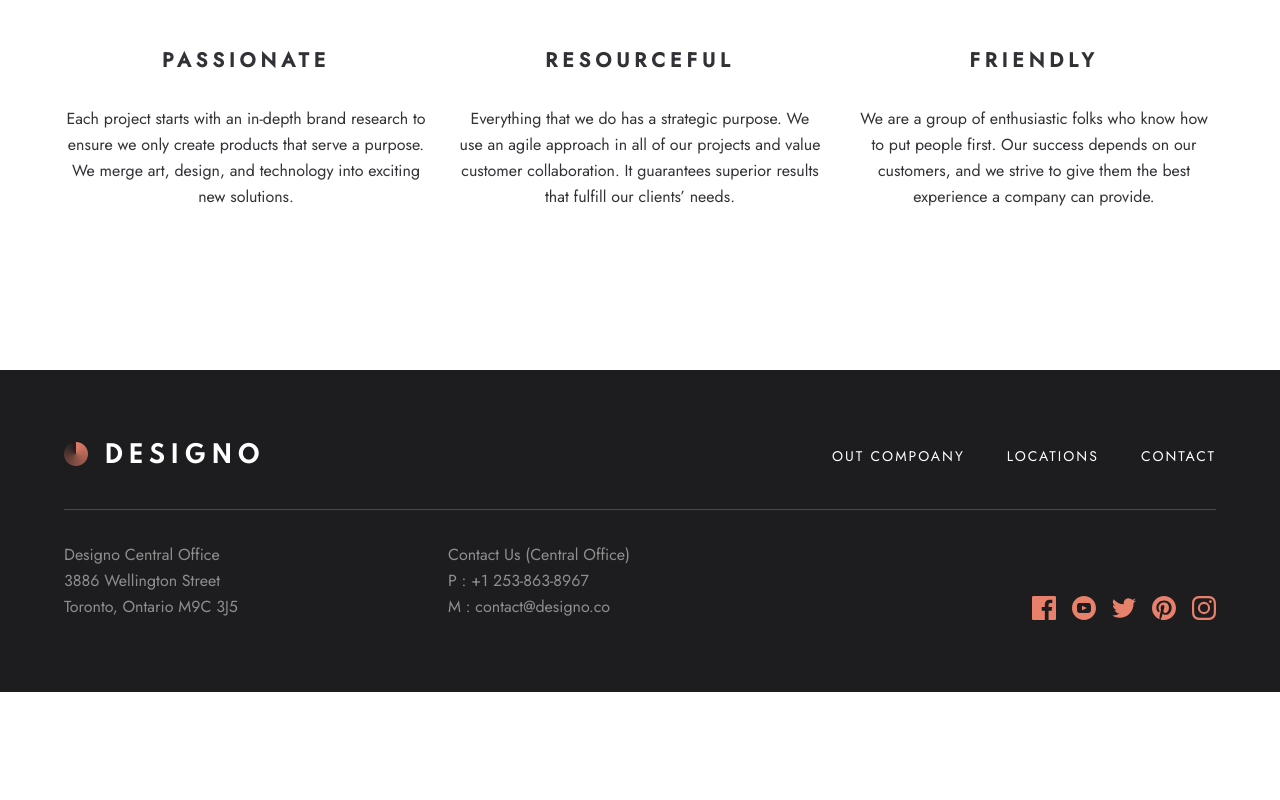
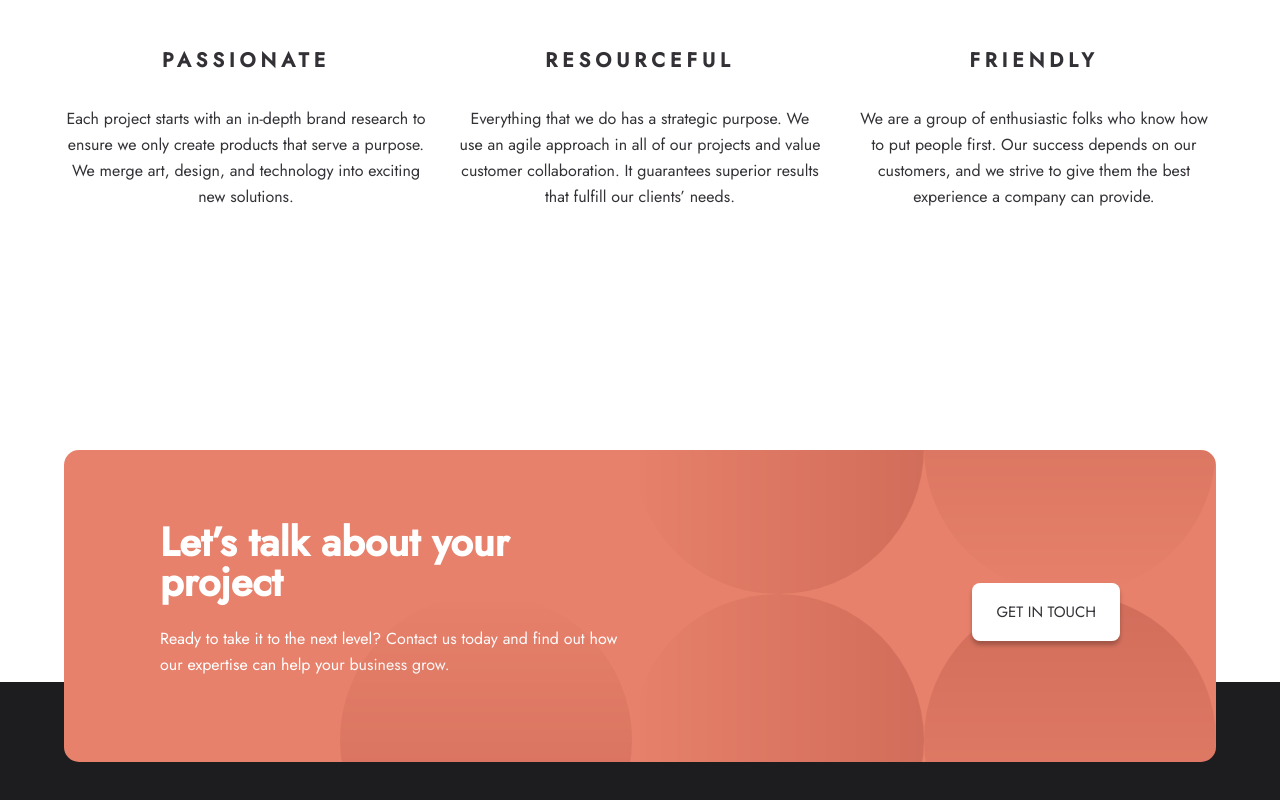
Before and after one commit to DeveloperMajd/designo, a Next.js app: page / in a window 1280 px wide. Shown: the part 1998-2798 px from the top of the page. Before the commit the page ends 2690 px from the top, so only its background shows below. Built offline with nearby package versions, Linux system fonts and the light colour scheme.

Commit message:
create contactshowcase component

```diff
--- /dev/null
+++ b/src/app/components/ContactShowcase.tsx
@@ -0,0 +1,25 @@
+import BgImage from "../assets/shared/desktop/bg-pattern-call-to-action.svg";
+
+export const ContactShowcase = () => {
+  return (
+    <section className="contact-showcase">
+      <div className="container">
+        <div className="bg-wrapper">
+          <BgImage />
+        </div>
+        <div className="columns is-multiline is-centered content-wrapper">
+          <div className="column is-12-mobile is-10-tablet is-6-desktop content">
+            <div className="title h4">Let’s talk about your project</div>
+            <p className="text">
+              Ready to take it to the next level? Contact us today and find out
+              how our expertise can help your business grow.
+            </p>
+          </div>
+          <div className="column is-12-mobile  is-10-tablet is-6-desktop btn-wrapper">
+            <div className="btn onDark">get in touch</div>
+          </div>
+        </div>
+      </div>
+    </section>
+  );
+};
--- a/src/app/components/Footer.tsx
+++ b/src/app/components/Footer.tsx
@@ -7,7 +7,7 @@ export const Footer = () => {
   return (
     <footer className="footer">
       <section>
-        <div className="container">
+        <div className="container has-box">
           <div className="columns is-multiline">
             <div className="column nav-col is-12 is-flex">
               <div className="logo">
--- a/src/app/components/Navbar.tsx
+++ b/src/app/components/Navbar.tsx
@@ -2,7 +2,7 @@
 
 import Image from "next/image";
 import Logo from "../assets/shared/desktop/logo-dark.png";
-import { useState } from "react";
+import { useEffect, useState } from "react";
 import Hamburger from "hamburger-react";
 import { motion } from "framer-motion";
 import Link from "next/link";
@@ -28,14 +28,31 @@ export const Navbar = () => {
       },
     },
   };
+  useEffect(() => {
+    const html = document.documentElement;
+
+    if (isOpen) {
+      // Save the original overflow value
+      const originalOverflow = html.style.overflow;
+
+      // Set overflow to hidden
+      html.style.overflow = "hidden";
+
+      // Cleanup function to reset overflow back to the original value
+      return () => {
+        html.style.overflow = originalOverflow;
+      };
+    }
+  }, [isOpen]);
+
   return (
-    <section className="navbar">
+    <div className="navbar">
       <div className="container is-flex">
         <div className="logo">
           <Image src={Logo} alt="logo" />
         </div>
         <div className="hamburger-wrapper is-hidden-tablet">
-          <Hamburger toggled={isOpen} toggle={setIsOpen} />
+          <Hamburger toggled={isOpen} toggle={setIsOpen} size={24} />
         </div>
         <div className="nav-items-wrapper is-hidden-mobile">
           <div className="nav-items">
@@ -64,6 +81,6 @@ export const Navbar = () => {
         </div>
         <div className="overlay" onClick={() => setIsOpen(false)}></div>
       </motion.div>
-    </section>
+    </div>
   );
 };
--- a/src/app/page.tsx
+++ b/src/app/page.tsx
@@ -1,3 +1,4 @@
+import { ContactShowcase } from "./components/ContactShowcase";
 import { ContentShowcase } from "./components/ContentShowcase";
 import { Footer } from "./components/Footer";
 import { InfoHighlights } from "./components/InfoHighlights";
@@ -11,6 +12,7 @@ export default function Home() {
       <ContentShowcase />
       <ProjectsGrid data="Three-grid" />
       <InfoHighlights />
+      <ContactShowcase />
       <Footer />
     </main>
   );
--- a/src/app/style.scss
+++ b/src/app/style.scss
@@ -7,3 +7,4 @@
 @import "./styles/contentShowCase";
 @import "./styles//projectsGrid";
 @import "./styles/infoHightlights";
+@import "./styles//contactShowCase";
--- /dev/null
+++ b/src/app/styles/_contactShowCase.scss
@@ -0,0 +1,66 @@
+.contact-showcase {
+  position: relative;
+  margin-bottom: 0;
+  transform: translateY(13rem);
+
+  * {
+    &::selection {
+      color: $white;
+      background-color: rgba($color: $cinnamon, $alpha: 0.5);
+    }
+  }
+  @include tablet {
+    transform: translateY(7rem);
+  }
+
+  @include desktop {
+    transform: translateY(5rem);
+  }
+
+  .bg-wrapper {
+    position: absolute;
+    top: 0;
+    right: 0;
+    transform: translateY(-25%);
+  }
+
+  .container {
+    background-color: $peach;
+    padding: 4rem 1.5rem;
+    border-radius: 0.9375rem;
+    @include tablet {
+      padding: 3.5rem;
+    }
+
+    @include desktop {
+      padding: 4.5rem 6rem;
+    }
+  }
+
+  .content-wrapper {
+    display: flex;
+    text-align: center;
+    color: $white;
+
+    .title {
+      color: $white;
+    }
+    @include tablet {
+      align-items: center;
+      justify-self: centers;
+    }
+    @include desktop {
+      justify-content: space-between;
+      align-items: center;
+      text-align: start;
+    }
+  }
+  .btn-wrapper {
+    display: flex;
+    justify-content: center;
+    z-index: 1;
+    @include desktop {
+      justify-content: flex-end;
+    }
+  }
+}
--- a/src/app/styles/_main.scss
+++ b/src/app/styles/_main.scss
@@ -99,7 +99,17 @@ h3,
   letter-spacing: 0.3125rem;
   color: $dark-grey;
 }
+h4,
+.h4 {
+  font-family: $jost-medium;
+  font-size: 2rem;
+  line-height: 2.25rem;
 
+  @include tablet {
+    font-size: 2.5rem;
+    line-height: 2.5rem;
+  }
+}
 .btn {
   border-radius: 8px;
   font-size: 0.938rem;
@@ -178,3 +188,9 @@ h3,
     margin-left: 0.5rem;
   }
 }
+
+.column,
+.columns {
+  padding: 0;
+  margin: 0;
+}
--- a/src/app/styles/_navbar.scss
+++ b/src/app/styles/_navbar.scss
@@ -1,27 +1,45 @@
 .navbar {
   position: relative;
-  margin-block: 4rem;
+  background-color: $white;
+  display: flex;
+  justify-content: center;
 
   .logo {
+    margin-top: 0.25rem;
     width: 12.625rem;
     height: 1.6875rem;
+    @include tablet {
+      margin-top: 0;
+    }
   }
 
   .container {
     z-index: 10;
     background-color: $white;
+    padding: 1.5rem .8rem 1.3rem 1.5rem;
+
+    @include tablet {
+      padding: 4rem $section-padding-tablet;
+    }
+    @include desktop {
+      margin: 4rem 0;
+      padding: 0;
+    }
+    @include fullhd {
+      margin: 4rem $section-padding-fullhd;
+      padding: 0;
+    }
   }
 
   .nav-items-wrapper {
     display: flex;
     flex-direction: column;
     z-index: 1;
-
     @include mobile {
       position: absolute;
       inset: 0;
       top: 100%;
-      height: calc(100dvh - 7.25rem);
+      height: calc(100dvh );
     }
     @include tablet {
       position: relative;
```
